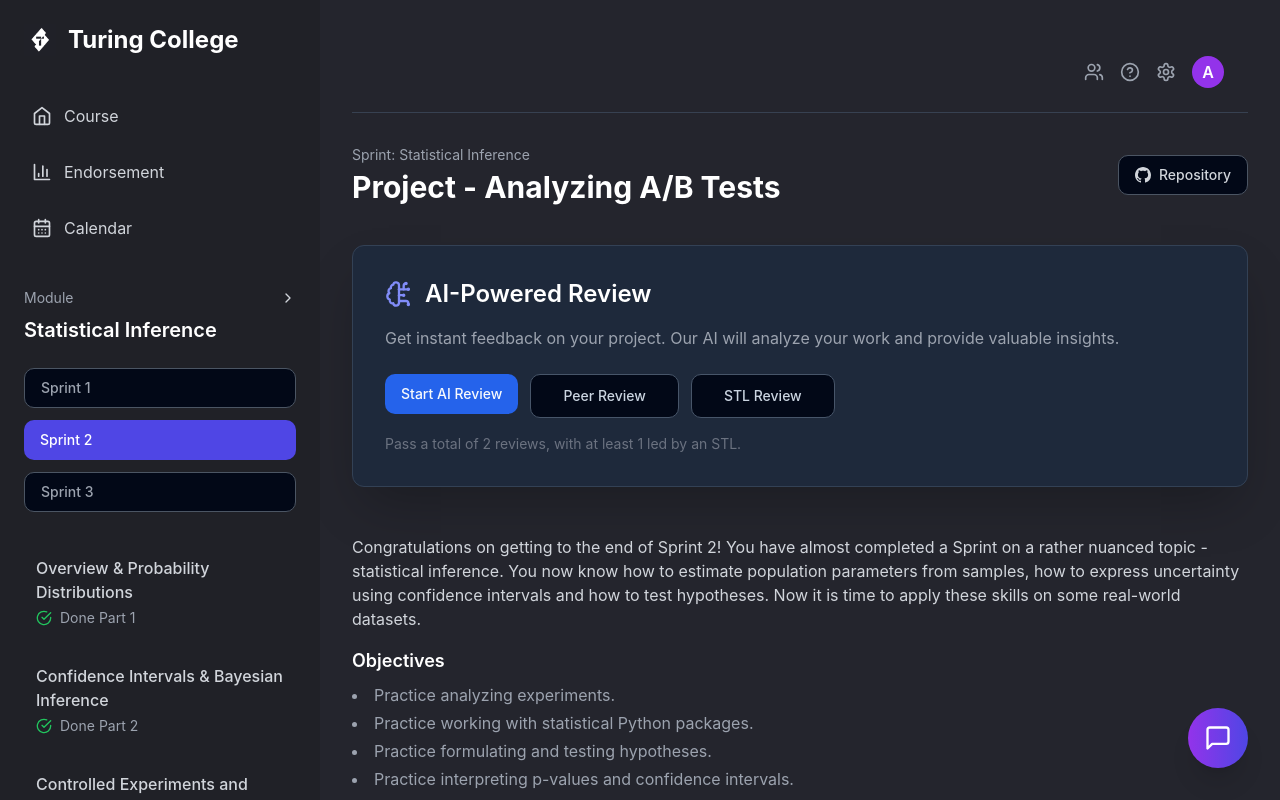
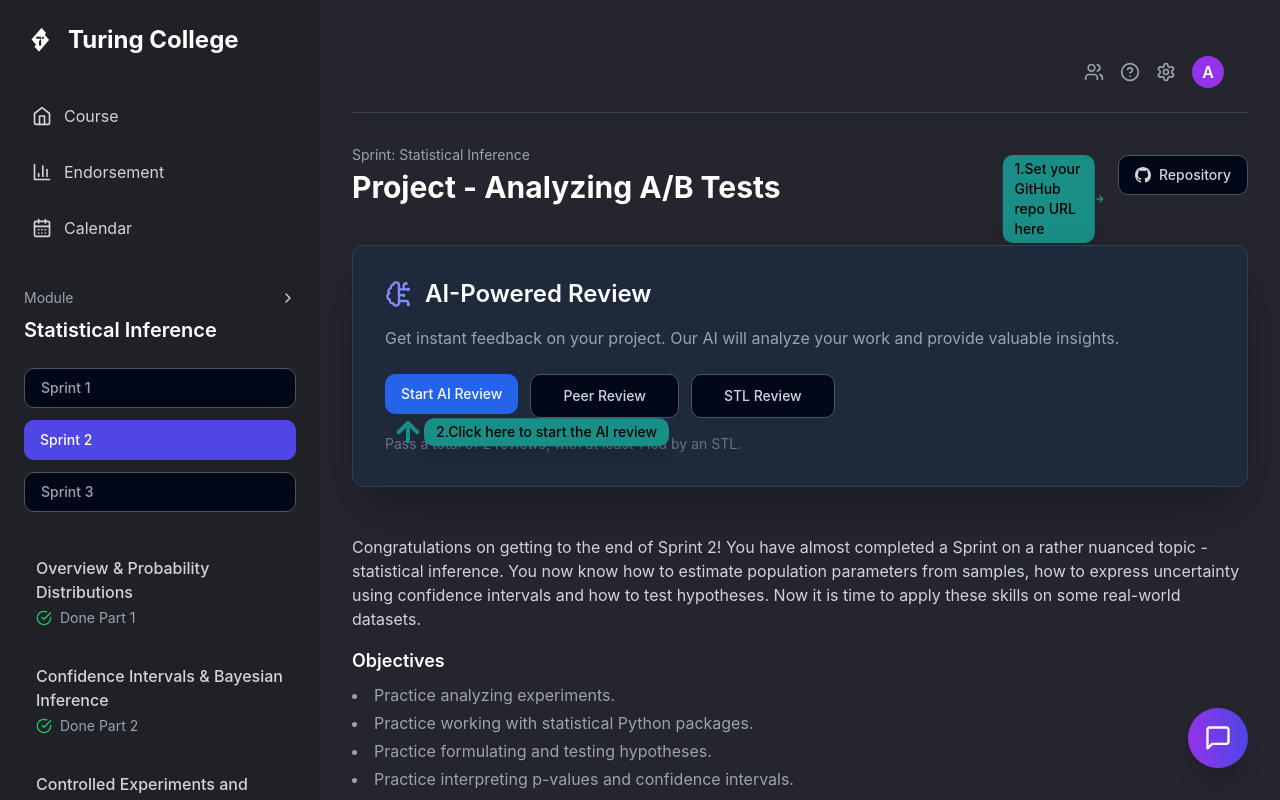
Before and after one commit to Watussi2014/turing-ai-reviewer, a React (Vite) app in the folder frontend/: page / in a window 1280 px wide. Shown: the top 800 px of the page. Built offline with nearby package versions, Linux system fonts and the light colour scheme.

Commit message:
added tutorial arrow

```diff
--- a/frontend/src/components/common/AiReviewCard.jsx
+++ b/frontend/src/components/common/AiReviewCard.jsx
@@ -2,6 +2,7 @@
 import { BrainCircuit } from 'lucide-react';
 import { Button } from '@/components/ui/button';
 import { motion } from 'framer-motion';
+import TutorialArrow from '@/components/common/TutorialArrow';
 
 const AiReviewCard = ({ onStartReview }) => {
   return ( // Add the return statement here
@@ -21,6 +22,7 @@
           <BrainCircuit size={28} className="text-indigo-400" />
         </motion.div>
         <h2 className="text-2xl font-semibold text-white">AI-Powered Review</h2>
+
       </div>
       <p className="text-gray-400 mb-6">
         Get instant feedback on your project. Our AI will analyze your work and provide valuable insights.
@@ -29,6 +31,7 @@
         <Button onClick={onStartReview} className="bg-blue-600 hover:bg-blue-700">
           Start AI Review
         </Button>
+
         <Button variant="outline" size="lg" className="w-full sm:w-auto border-slate-600 text-slate-300 hover:bg-slate-700 hover:text-white transition-colors">
           Peer Review
         </Button>
@@ -39,6 +42,7 @@
       <p className="text-sm text-gray-500 mt-4">
         Pass a total of 2 reviews, with at least 1 led by an STL.
       </p>
+
     </motion.div>
   );
 };
--- /dev/null
+++ b/frontend/src/components/common/TutorialArrow.jsx
@@ -0,0 +1,73 @@
+import React from 'react';
+import { motion } from 'framer-motion';
+
+const TutorialArrow = ({ direction = 'right', text, className = '' }) => {
+  // Set up the arrow direction styling and animation
+  const arrowDirection = {
+    right: 'rotate-0',
+    left: 'rotate-180',
+    up: '-rotate-90',
+    down: 'rotate-90'
+  };
+
+  // Configure initial and animation properties based on direction
+  const getInitialProps = () => {
+    switch(direction) {
+      case 'left': return { opacity: 0, x: 20 };
+      case 'right': return { opacity: 0, x: -20 };
+      case 'up': return { opacity: 0, y: 20 };
+      case 'down': return { opacity: 0, y: -20 };
+      default: return { opacity: 0, x: -20 };
+    }
+  };
+
+  // Configure animation direction
+  const getAnimationProps = () => {
+    const baseProps = { opacity: 1, x: 0, y: 0 };
+
+    switch(direction) {
+      case 'left':
+      case 'right':
+        return { ...baseProps, x: [0, direction === 'left' ? -5 : 5, 0] };
+      case 'up':
+      case 'down':
+        return { ...baseProps, y: [0, direction === 'up' ? -5 : 5, 0] };
+      default:
+        return { ...baseProps, x: [0, 5, 0] };
+    }
+  };
+
+  return (
+    <motion.div
+    className={`absolute flex items-center ${direction === 'up' ? 'flex-row-reverse' : 'flex-row'} ${className}`}
+      initial={getInitialProps()}
+      animate={getAnimationProps()}
+      transition={{
+        opacity: { duration: 0.5 },
+        x: { repeat: Infinity, duration: 1.5, ease: "easeInOut" },
+        y: { repeat: Infinity, duration: 1.5, ease: "easeInOut" }
+      }}
+    >
+      <div className="bg-[#198E86] text-black px-3 py-1 rounded-md text-sm font-medium shadow-lg">
+        {text}
+      </div>
+      <svg
+        width="24"
+        height="24"
+        viewBox="0 0 24 24"
+        fill="none"
+        xmlns="http://www.w3.org/2000/svg"
+        className={`w-8 h-8 text-[#198E86] ${arrowDirection[direction]}`}
+      >
+        <path d="M5 12H19M19 12L12 5M19 12L12 19"
+          stroke="currentColor"
+          strokeWidth="3"
+          strokeLinecap="round"
+          strokeLinejoin="round"
+        />
+      </svg>
+    </motion.div>
+  );
+};
+
+export default TutorialArrow;
--- a/frontend/src/components/layout/MainContent.jsx
+++ b/frontend/src/components/layout/MainContent.jsx
@@ -1,21 +1,51 @@
-import React, { useState } from 'react';
+import React, { useState, useEffect } from 'react';
 import Header from '@/components/layout/Header';
 import AiReviewCard from '@/components/common/AiReviewCard';
 import { Button } from '@/components/ui/button';
 import Modal from '@/components/ui/Modal';
 import AiReviewPage from '@/pages/AiReviewPage';
+import TutorialArrow from '@/components/common/TutorialArrow';
 
 const MainContent = () => {
   const [showInput, setShowInput] = useState(false);
   const [repoUrl, setRepoUrl] = useState('');
   const [isModalOpen, setIsModalOpen] = useState(false);
+  const [showTutorial, setShowTutorial] = useState(true);
+
+  // Check if this is first visit
+  useEffect(() => {
+    const tutorialShown = localStorage.getItem('tutorialShown');
+    if (tutorialShown) {
+      setShowTutorial(true);
+    }
+  }, []);
+
+  // Hide tutorial after some time
+  useEffect(() => {
+    if (showTutorial) {
+      const timer = setTimeout(() => {
+        setShowTutorial(true);
+        //localStorage.setItem('tutorialShown', 'true');
+      }, 60000); // Hide tutorial after 15 seconds
+
+      return () => clearTimeout(timer);
+    }
+  }, [showTutorial]);
 
   const handleStartAiReview = () => {
     setIsModalOpen(true);
+    if (showTutorial) {
+      setShowTutorial(false);
+      localStorage.setItem('tutorialShown', 'true');
+    }
   };
 
   const handleRepoClick = () => {
     setShowInput(prev => !prev);
+    if (showTutorial) {
+      setShowTutorial(false);
+      localStorage.setItem('tutorialShown', 'true');
+    }
   };
 
   const handleInputChange = (e) => {
@@ -24,18 +54,29 @@
 
   const saveToLocalStorage = () => {
     localStorage.setItem('repoUrl', repoUrl);
+    toast({
+      title: "Repository URL Saved",
+      description: "Your GitHub repository URL has been saved successfully.",
+      variant: "default",
+    });
+  };
+
+  // Function to reset tutorial
+  const resetTutorial = () => {
+    localStorage.removeItem('tutorialShown');
+    setShowTutorial(true);
   };
 
   return (
     <main className="flex-1 p-8 overflow-y-auto">
       <Header />
       <div className="mt-8">
-        <div className="flex items-center justify-between">
+        <div className="flex items-center justify-between relative">
           <div>
             <p className="text-sm text-gray-400">Sprint: Statistical Inference</p>
             <h1 className="text-3xl font-bold text-white mt-1">Project - Analyzing A/B Tests</h1>
           </div>
-          <div className="flex flex-col items-end">
+          <div className="flex flex-col items-end relative">
             <Button
               variant="outline"
               className="border-gray-600 text-gray-300 hover:bg-gray-700 hover:text-white"
@@ -46,6 +87,15 @@
               </svg>
               Repository
             </Button>
+
+            {/* Repository button tutorial arrow */}
+            {showTutorial && (
+              <TutorialArrow
+                direction="right"
+                text="1.Set your GitHub repo URL here"
+                className="right-full mr-4"
+              />
+            )}
 
             {showInput && (
               <div className="mt-2 flex gap-2">
@@ -64,8 +114,17 @@
           </div>
         </div>
 
-        <div className="mt-10">
+        <div className="mt-10 relative">
           <AiReviewCard onStartReview={handleStartAiReview} />
+           {/* AI Review button tutorial arrow */}
+                  { (
+                      <TutorialArrow
+                        direction="up"
+                        text="2.Click here to start the AI review"
+                        className="bottom-5 left-10 mb-4"
+                      />
+                    )}
+
         </div>
 
         <div className="mt-12 text-gray-300">
@@ -77,7 +136,17 @@
               <li>Practice formulating and testing hypotheses.</li>
               <li>Practice interpreting p-values and confidence intervals.</li>
             </ul>
-          </div>
+        </div>
+
+        {/* Small link to reset tutorial */}
+        <div className="mt-6">
+          <button
+            onClick={resetTutorial}
+            className="text-xs text-gray-500 hover:text-gray-300 transition-colors"
+          >
+            Show tutorial arrows again
+          </button>
+        </div>
       </div>
 
       {isModalOpen && (
```
